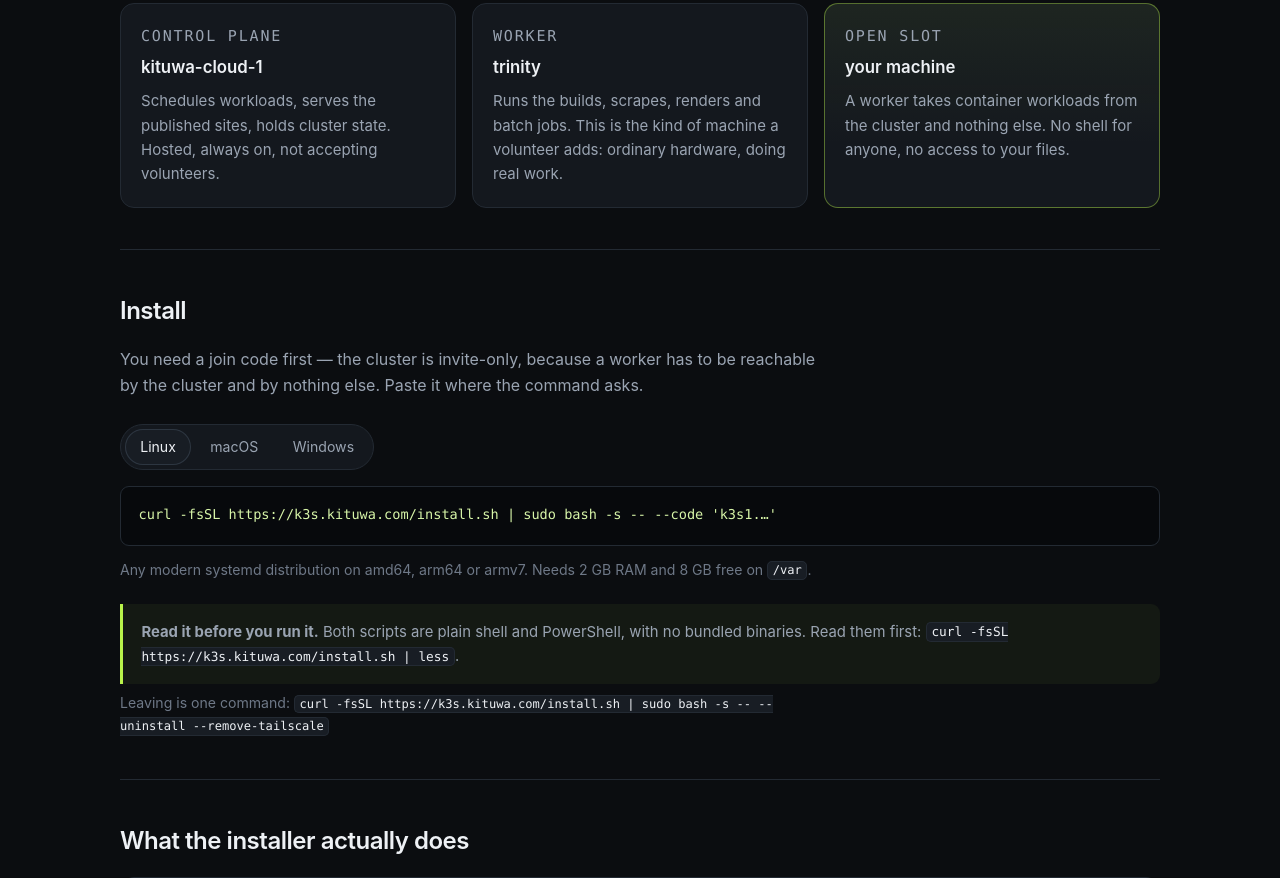
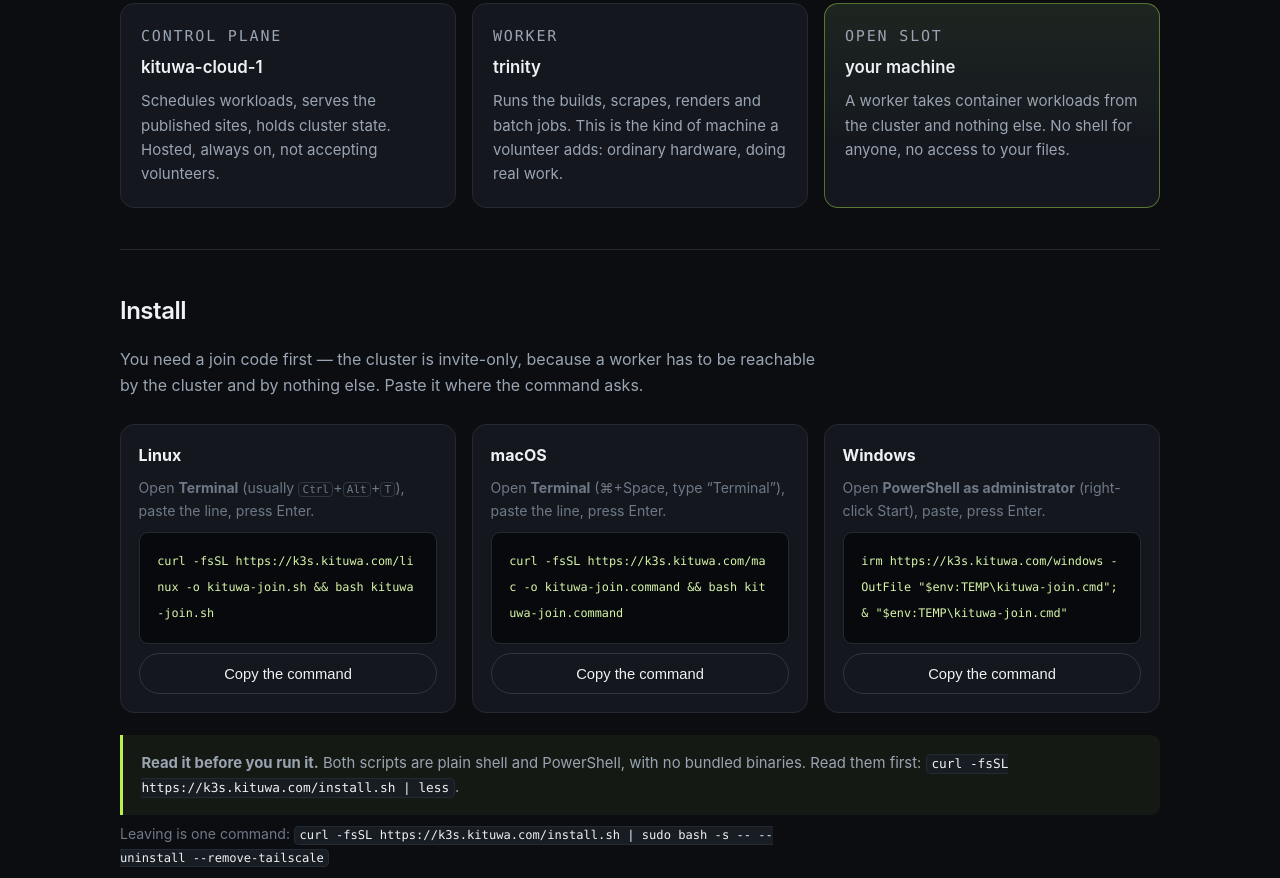
Before and after one commit to CrystalRockMarket/k3s-join, a plain HTML site: page site/index.html in a window 1280 px wide. Shown: the part 836-1714 px from the top of the page. Drawn offline with Linux system fonts and the light colour scheme.

Commit message:
home: full copyable commands per OS with how to open a terminal

```diff
--- a/site/app.js
+++ b/site/app.js
@@ -17,3 +17,14 @@
     });
   });
 })();
+
+/* Copy buttons anywhere on the page: the text they name, in full. */
+document.addEventListener("click", function (e) {
+  var b = e.target.closest("[data-copy]");
+  if (!b) { return; }
+  var target = document.getElementById(b.getAttribute("data-copy"));
+  if (!target) { return; }
+  var text = target.textContent;
+  var done = function () { var old = b.textContent; b.textContent = "Copied"; setTimeout(function () { b.textContent = old; }, 1500); };
+  if (navigator.clipboard) { navigator.clipboard.writeText(text).then(done, function () {}); }
+});
--- a/site/index.html
+++ b/site/index.html
@@ -53,8 +53,7 @@
       removes it, and none of your files go with it.
     </p>
     <div class="hero-actions">
-      <a class="btn primary" href="/join/">Get a join code</a>
-      <a class="btn" href="#install">See the one-liner</a>
+      <a class="btn join-cta" href="/join/">Join Now</a>
     </div>
     <dl class="facts">
       <div><dt>Nodes now</dt><dd>2</dd></div>
@@ -102,32 +101,26 @@
       command asks.
     </p>
 
-    <div class="tabs" role="tablist" aria-label="Operating system">
-      <button role="tab" id="tab-linux" aria-controls="panel-linux" aria-selected="true">Linux</button>
-      <button role="tab" id="tab-mac" aria-controls="panel-mac" aria-selected="false">macOS</button>
-      <button role="tab" id="tab-win" aria-controls="panel-win" aria-selected="false">Windows</button>
+    <div class="os-grid">
+      <article class="os-card">
+        <h3>Linux</h3>
+        <p class="note">Open <strong>Terminal</strong> (usually <kbd>Ctrl</kbd>+<kbd>Alt</kbd>+<kbd>T</kbd>), paste the line, press Enter.</p>
+        <pre><code id="cmd-linux">curl -fsSL https://k3s.kituwa.com/linux -o kituwa-join.sh &amp;&amp; bash kituwa-join.sh</code></pre>
+        <button class="btn small" type="button" data-copy="cmd-linux">Copy the command</button>
+      </article>
+      <article class="os-card">
+        <h3>macOS</h3>
+        <p class="note">Open <strong>Terminal</strong> (⌘+Space, type “Terminal”), paste the line, press Enter.</p>
+        <pre><code id="cmd-mac">curl -fsSL https://k3s.kituwa.com/mac -o kituwa-join.command &amp;&amp; bash kituwa-join.command</code></pre>
+        <button class="btn small" type="button" data-copy="cmd-mac">Copy the command</button>
+      </article>
+      <article class="os-card">
+        <h3>Windows</h3>
+        <p class="note">Open <strong>PowerShell as administrator</strong> (right-click Start), paste, press Enter.</p>
+        <pre><code id="cmd-win">irm https://k3s.kituwa.com/windows -OutFile "$env:TEMP\kituwa-join.cmd"; &amp; "$env:TEMP\kituwa-join.cmd"</code></pre>
+        <button class="btn small" type="button" data-copy="cmd-win">Copy the command</button>
+      </article>
     </div>
-
-    <div class="panel" id="panel-linux" role="tabpanel" aria-labelledby="tab-linux">
-      <pre><code>curl -fsSL https://k3s.kituwa.com/install.sh | sudo bash -s -- --code 'k3s1.…'</code></pre>
-      <p class="note">Any modern systemd distribution on amd64, arm64 or armv7.
-        Needs 2 GB RAM and 8 GB free on <code>/var</code>.</p>
-    </div>
-
-    <div class="panel" id="panel-mac" role="tabpanel" aria-labelledby="tab-mac" hidden>
-      <pre><code>curl -fsSL https://k3s.kituwa.com/install-macos.sh | bash -s -- --code 'k3s1.…'</code></pre>
-      <p class="note">k3s is Linux-only, so this creates a small Linux VM with Lima
-        and joins the VM. Apple silicon and Intel. The VM is created with no host
-        mounts, so it cannot see your home folder.</p>
-    </div>
-
-    <div class="panel" id="panel-win" role="tabpanel" aria-labelledby="tab-win" hidden>
-      <pre><code>irm https://k3s.kituwa.com/install.ps1 | iex</code></pre>
-      <p class="note">Needs an elevated PowerShell and WSL2; the script enables
-        systemd inside WSL and runs the same Linux installer there. Nothing on
-        Windows is mounted into a cluster workload. Paste the join code when asked.</p>
-    </div>
-
     <div class="callout">
       <p><strong>Read it before you run it.</strong> Both scripts are plain shell
       and PowerShell, with no bundled binaries. Read them first:
--- a/site/styles.css
+++ b/site/styles.css
@@ -545,3 +545,12 @@ tbody td:first-child { color: var(--ink); }
 .hero-row { display: flex; gap: 1rem; align-items: center; flex-wrap: wrap; }
 .hero-row .stat-row { flex: 1 1 32rem; margin-top: 1.4rem; }
 .hero-row .join-cta { margin-top: 1.4rem; white-space: nowrap; }
+
+.os-grid { display: grid; grid-template-columns: repeat(3, minmax(0,1fr)); gap: 1rem; margin: 1.4rem 0; }
+.os-card { border: 1px solid var(--line); background: var(--surface); border-radius: var(--radius); padding: 1.1rem; }
+.os-card h3 { margin: 0 0 .5rem; font-size: 1rem; }
+.os-card pre { margin: .6rem 0; }
+.os-card pre code { white-space: pre-wrap; word-break: break-all; font-size: .74rem; }
+.os-card .btn.small { width: 100%; justify-content: center; }
+kbd { font-family: var(--mono); font-size: .78em; border: 1px solid var(--line-2); border-radius: 4px; padding: 0 .3em; }
+@media (max-width: 900px) { .os-grid { grid-template-columns: 1fr; } }
```
